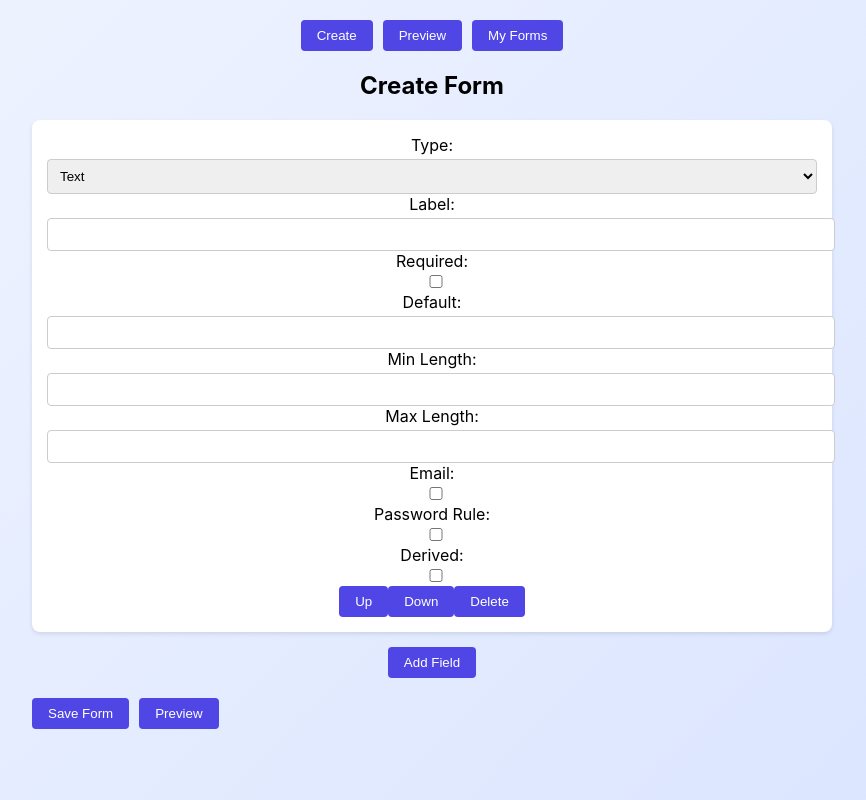
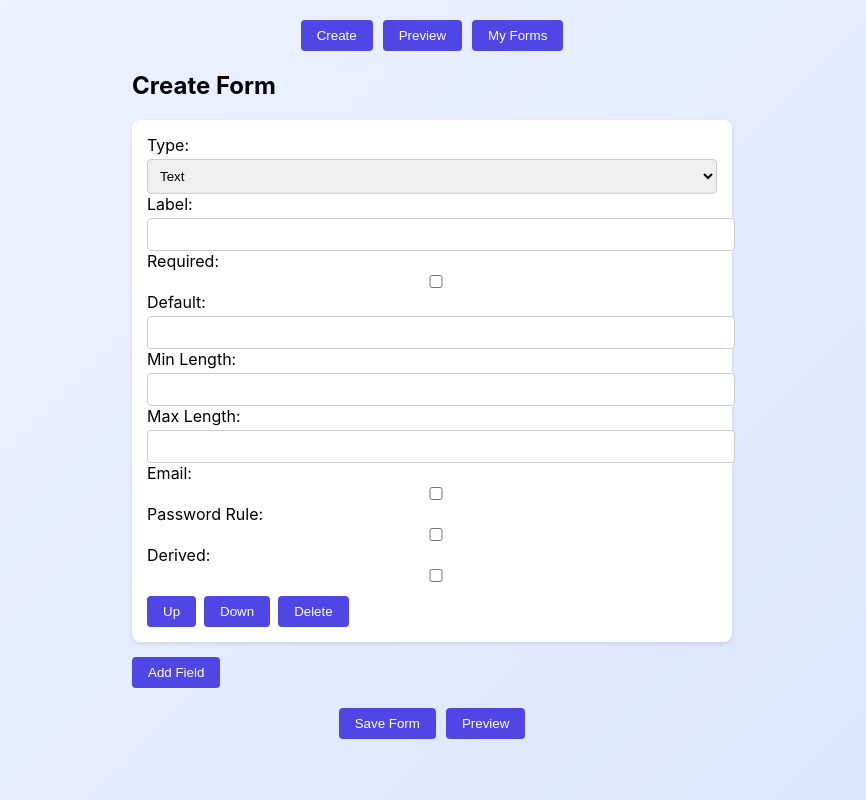
Before and after one commit to Bharatchoudhary11/upliance, a React (Create React App) app in the folder upliance/: page / in a window 1280 px wide. Both pictures are taken after a click on the button "Add Field". Shown: the whole page, without its empty margins (208-1074 px from the left). Built offline with nearby package versions, Linux system fonts and the light colour scheme.

Commit message:
Improve FormBuilder layout

```diff
--- a/upliance/src/FormBuilder.js
+++ b/upliance/src/FormBuilder.js
@@ -70,7 +70,7 @@ function FieldEditor({ field, index, fields, onChange, onRemove, onMove }) {
           </div>
         </>
       )}
-      <div>
+      <div className="field-editor-buttons">
         <button type="button" onClick={() => onMove(index, -1)}>Up</button>
         <button type="button" onClick={() => onMove(index, 1)}>Down</button>
         <button type="button" onClick={() => onRemove(index)}>Delete</button>
@@ -125,7 +125,7 @@ export default function FormBuilder({ form, setForm, onSave, onPreview }) {
   };
 
   return (
-    <div>
+    <div className="form-builder">
       <h2>Create Form</h2>
       {fields.map((field, idx) => (
         <FieldEditor
--- a/upliance/src/styles.css
+++ b/upliance/src/styles.css
@@ -12,6 +12,12 @@
   padding: 20px;
 }
 
+.form-builder {
+  max-width: 600px;
+  margin: 0 auto;
+  text-align: left;
+}
+
 .field-editor {
   background: #ffffff;
   border-radius: 8px;
@@ -21,10 +27,17 @@
   animation: fadeIn 0.5s ease;
 }
 
+.field-editor-buttons {
+  display: flex;
+  gap: 8px;
+  margin-top: 10px;
+}
+
 .form-actions {
   display: flex;
   gap: 10px;
   margin-top: 20px;
+  justify-content: center;
 }
 
 .preview-field {
```
